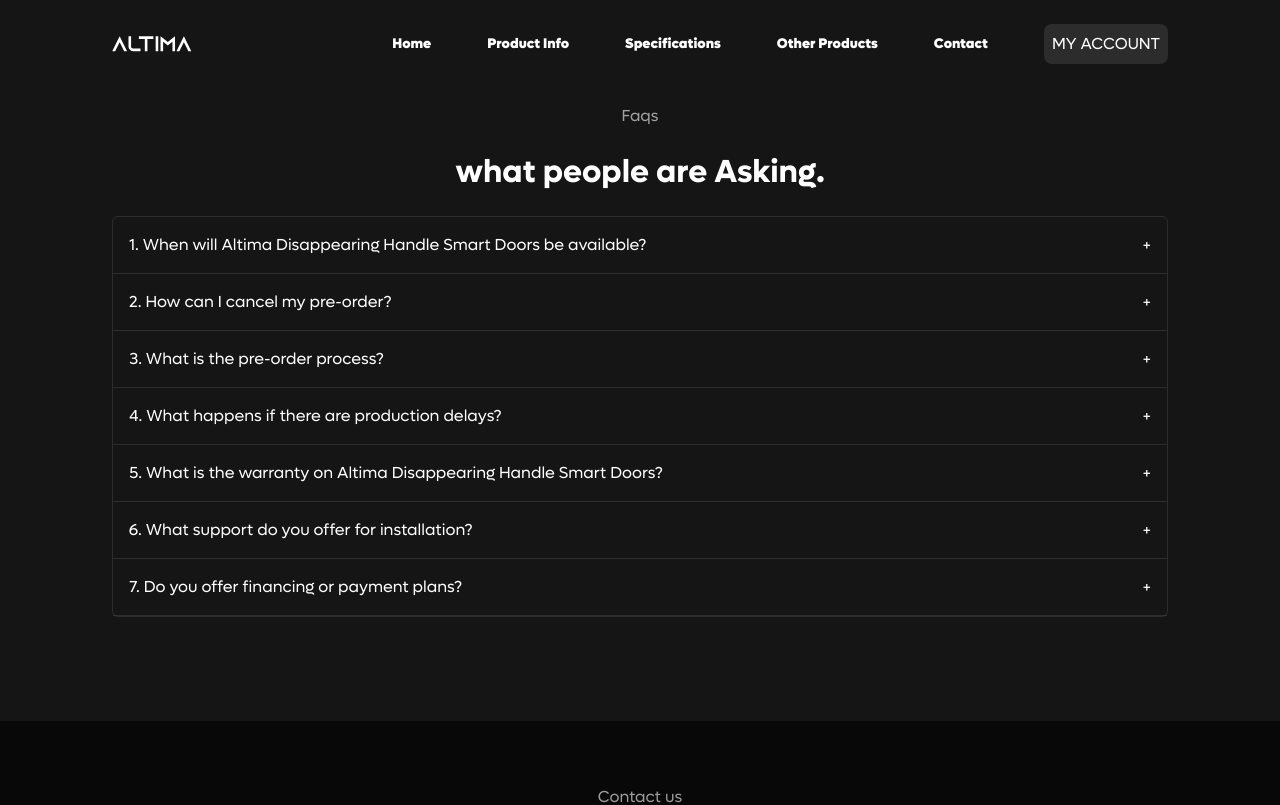
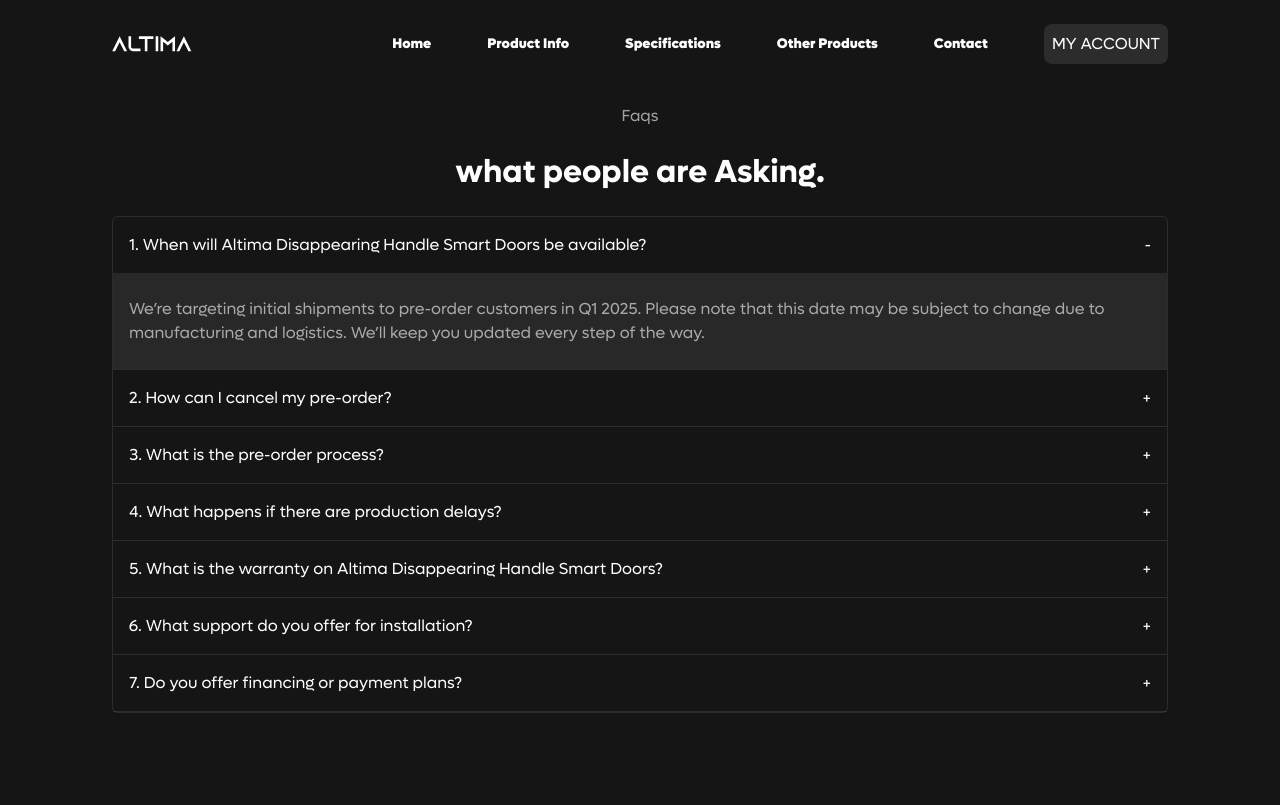
Before and after one commit to Dekatron322/altima, a Next.js app: page /faqs in a window 1280 px wide. Shown: the top 805 px of the page. Built offline with nearby package versions, Linux system fonts and the light colour scheme.

Commit message:
Accordion refactored

```diff
--- a/app/(auth)/faqs/page.tsx
+++ b/app/(auth)/faqs/page.tsx
@@ -3,7 +3,7 @@
 
 import Image from "next/image"
 import Navbar from "components/Navbar/Navbar"
-import { useEffect } from "react"
+import { useEffect, useState } from "react"
 import Accordion from "components/Accordion/Accordion"
 import { motion } from "framer-motion"
 import MainFooter from "components/Footer/MainFooter"
@@ -48,10 +48,13 @@
     },
   ]
 
-  const boxVariants = {
-    hidden: { opacity: 0, scale: 0.8 },
-    visible: { opacity: 1, scale: 1 },
+  const [openIndex, setOpenIndex] = useState<number>(0)
+
+  const handleToggle = (index: number) => {
+    setOpenIndex(openIndex === index ? -1 : index) // Close if the same index is clicked
   }
+
+
 
   return (
     <section className="bg-black">
@@ -68,7 +71,8 @@
 
           <div className=" w-full rounded-md border border-[#FFFFFF1A] ">
             {faqData.map((faq, index) => (
-              <Accordion key={index} title={faq.title} content={faq.content} />
+              <Accordion key={index} title={faq.title} content={faq.content} isOpen={openIndex === index}
+              onToggle={() => handleToggle(index)}/>
             ))}
           </div>
         </div>
--- a/app/(auth)/installation-policy/page.tsx
+++ b/app/(auth)/installation-policy/page.tsx
@@ -1,7 +1,7 @@
 "use client"
 import Footer from "components/Footer/Footer"
 import Navbar from "components/Navbar/Navbar"
-import { useEffect } from "react"
+import { useEffect, useState } from "react"
 import Accordion from "components/Accordion/Accordion"
 import { motion } from "framer-motion"
 import MainFooter from "components/Footer/MainFooter"
@@ -151,9 +151,10 @@
     },
   ]
 
-  const boxVariants = {
-    hidden: { opacity: 0, scale: 0.8 },
-    visible: { opacity: 1, scale: 1 },
+  const [openIndex, setOpenIndex] = useState<number>(0)
+
+  const handleToggle = (index: number) => {
+    setOpenIndex(openIndex === index ? -1 : index) // Close if the same index is clicked
   }
 
   return (
@@ -219,7 +220,8 @@
 
             <div className=" w-full rounded-md border border-[#FFFFFF1A] ">
               {faqData.map((faq, index) => (
-                <Accordion key={index} title={faq.title} content={faq.content} defaultOpen={index === 0} />
+                <Accordion key={index} title={faq.title} content={faq.content} isOpen={openIndex === index}
+                onToggle={() => handleToggle(index)}/>
               ))}
             </div>
             <p className="mt-4 text-center text-sm text-[#FFFFFF99]">
--- a/app/(auth)/privacy-policy/page.tsx
+++ b/app/(auth)/privacy-policy/page.tsx
@@ -1,7 +1,7 @@
 "use client"
 import Footer from "components/Footer/Footer"
 import Navbar from "components/Navbar/Navbar"
-import { useEffect } from "react"
+import { useEffect, useState } from "react"
 import Accordion from "components/Accordion/Accordion"
 import { motion } from "framer-motion"
 import MainFooter from "components/Footer/MainFooter"
@@ -116,9 +116,10 @@
     },
   ]
 
-  const boxVariants = {
-    hidden: { opacity: 0, scale: 0.8 },
-    visible: { opacity: 1, scale: 1 },
+  const [openIndex, setOpenIndex] = useState<number>(0)
+
+  const handleToggle = (index: number) => {
+    setOpenIndex(openIndex === index ? -1 : index) // Close if the same index is clicked
   }
 
   return (
@@ -189,7 +190,8 @@
 
             <div className=" w-full rounded-md border border-[#FFFFFF1A] ">
               {faqData.map((faq, index) => (
-                <Accordion key={index} title={faq.title} content={faq.content} defaultOpen={index === 0} />
+                <Accordion key={index} title={faq.title} content={faq.content} isOpen={openIndex === index}
+                onToggle={() => handleToggle(index)}/>
               ))}
             </div>
           </div>
--- a/app/(auth)/shipping-policy/page.tsx
+++ b/app/(auth)/shipping-policy/page.tsx
@@ -2,7 +2,7 @@
 import Footer from "components/Footer/Footer"
 import Image from "next/image"
 import Navbar from "components/Navbar/Navbar"
-import { useEffect } from "react"
+import { useEffect, useState } from "react"
 import Accordion from "components/Accordion/Accordion"
 import { motion } from "framer-motion"
 import MainFooter from "components/Footer/MainFooter"
@@ -154,9 +154,11 @@
     },
   ]
 
-  const boxVariants = {
-    hidden: { opacity: 0, scale: 0.8 },
-    visible: { opacity: 1, scale: 1 },
+
+  const [openIndex, setOpenIndex] = useState<number>(0)
+
+  const handleToggle = (index: number) => {
+    setOpenIndex(openIndex === index ? -1 : index) // Close if the same index is clicked
   }
 
   return (
@@ -223,7 +225,8 @@
 
             <div className=" w-full rounded-md border border-[#FFFFFF1A] ">
               {faqData.map((faq, index) => (
-                <Accordion key={index} title={faq.title} content={faq.content} defaultOpen={index === 0} />
+                <Accordion key={index} title={faq.title} content={faq.content} isOpen={openIndex === index}
+                onToggle={() => handleToggle(index)}/>
               ))}
             </div>
             <p className="mt-4 text-center text-sm text-[#FFFFFF99]">
--- a/app/(auth)/terms-and-conditions/page.tsx
+++ b/app/(auth)/terms-and-conditions/page.tsx
@@ -2,7 +2,7 @@
 import Footer from "components/Footer/Footer"
 import Image from "next/image"
 import Navbar from "components/Navbar/Navbar"
-import { useEffect } from "react"
+import { useEffect, useState } from "react"
 import Accordion from "components/Accordion/Accordion"
 import { motion } from "framer-motion"
 import MainFooter from "components/Footer/MainFooter"
@@ -179,9 +179,10 @@
     },
   ]
 
-  const boxVariants = {
-    hidden: { opacity: 0, scale: 0.8 },
-    visible: { opacity: 1, scale: 1 },
+  const [openIndex, setOpenIndex] = useState<number>(0)
+
+  const handleToggle = (index: number) => {
+    setOpenIndex(openIndex === index ? -1 : index)
   }
 
   return (
@@ -252,7 +253,8 @@
 
             <div className=" w-full rounded-md border border-[#FFFFFF1A] ">
               {faqData.map((faq, index) => (
-                <Accordion key={index} title={faq.title} content={faq.content} />
+                <Accordion key={index} title={faq.title} content={faq.content} isOpen={openIndex === index}
+                onToggle={() => handleToggle(index)}/>
               ))}
             </div>
           </div>
--- a/app/(auth)/warranty-policy/page.tsx
+++ b/app/(auth)/warranty-policy/page.tsx
@@ -39,6 +39,7 @@
   const handleAccordionToggle = (index: number) => {
     setActiveIndex((prevIndex) => (prevIndex === index ? null : index))
   }
+
 
   // Accordion data for each tab
   const accordionData = [
@@ -483,6 +484,12 @@
   // Tab labels
   const tabs = ["Warranty", "Extended Warranty", "Warranty Claim Form"]
 
+  const [openIndex, setOpenIndex] = useState<number>(0)
+
+  const handleToggle = (index: number) => {
+    setOpenIndex(openIndex === index ? -1 : index) // Close if the same index is clicked
+  }
+
   return (
     <section className="bg-black">
       <Navbar />
@@ -557,7 +564,7 @@
             {activeTab === 0 || activeTab === 1 ? (
 
                 accordionData[activeTab]?.map((item, index) => (
-                  <Accordion key={index} title={item.title} content={item.content} defaultOpen={index === 0} />
+                  <Accordion key={index} title={item.title} content={item.content} isOpen={openIndex === index} onToggle={() => handleToggle(index)} />
                 ))
 
             ) : (
--- a/components/Accordion/Accordion.tsx
+++ b/components/Accordion/Accordion.tsx
@@ -1,27 +1,19 @@
-import { useEffect, useState } from "react"
+import React from "react"
 
 interface AccordionProps {
   title: string
-  content: string | JSX.Element // Allow content to be a string or JSX
-  defaultOpen?: boolean // Optional prop
+  content: string | JSX.Element
+  isOpen: boolean
+  onToggle: () => void
 }
 
-const Accordion: React.FC<AccordionProps> = ({ title, content, defaultOpen = false }) => {
-  const [isOpen, setIsOpen] = useState(false) // Initialize as closed by default
-
-  useEffect(() => {
-    if (defaultOpen) {
-      setIsOpen(true) // Set open only on the first render
-    }
-  }, [defaultOpen])
-
-  const toggleAccordion = () => {
-    setIsOpen(!isOpen)
-  }
-
+const Accordion: React.FC<AccordionProps> = ({ title, content, isOpen, onToggle }) => {
   return (
     <div className="border-b border-[#FFFFFF1A]">
-      <button className="w-full p-4 text-left text-[#FFFFFF] focus:outline-none" onClick={toggleAccordion}>
+      <button
+        className="w-full p-4 text-left text-[#FFFFFF] focus:outline-none"
+        onClick={onToggle}
+      >
         <div className="flex items-center justify-between">
           <span className="max-sm:text-sm">{title}</span>
           <span>{isOpen ? "-" : "+"}</span>
@@ -29,7 +21,6 @@
       </button>
       {isOpen && (
         <div className="bg-[#282828] py-2 text-[#FFFFFF99]">
-          {/* Render content as JSX to allow formatting */}
           <div className="p-4 max-sm:text-xs">{content}</div>
         </div>
       )}
```
